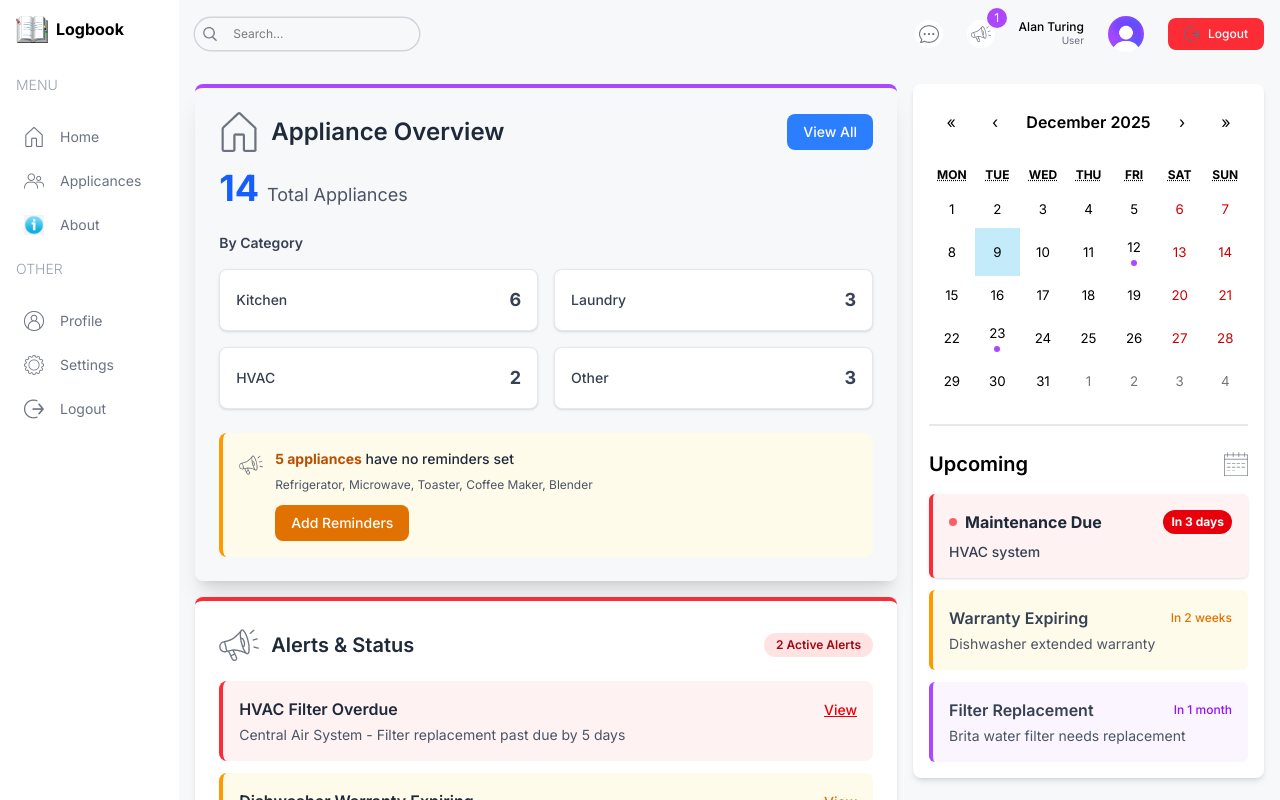
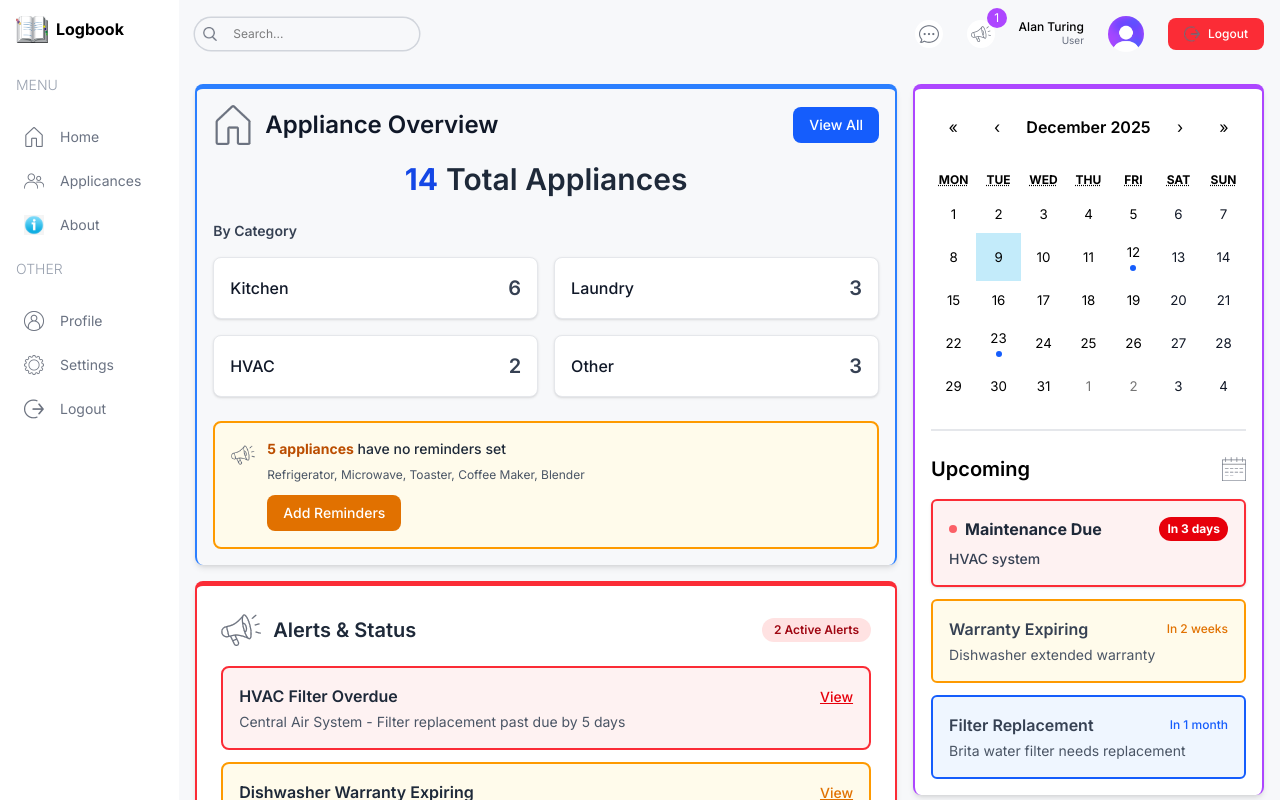
Before and after one commit to UNO-CSCI4830/project4-logbook, a Next.js app in the folder frontend/user-app/: page /user in a window 1280 px wide. Built offline with nearby package versions, Linux system fonts and the light colour scheme.

Commit message:
Update borders,I didnt realize what it looked like on my main display.

```diff
--- a/frontend/user-app/app/(dashboard)/user/page.tsx
+++ b/frontend/user-app/app/(dashboard)/user/page.tsx
@@ -9,7 +9,7 @@ const UserPage = () => {
       {/* Left/Center Content Area */}
       <div className="w-full xl:w-2/3 flex flex-col gap-4">
         {/* Appliance Overview Card */}
-        <div className="bg-grey-100 p-6 rounded-lg shadow-xl hover:shadow-lg transition-shadow cursor-pointer border-t-4 border-purple-500">
+        <div className="bg-grey-500 p-4 rounded-lg shadow-md border-t-5 border-l-2 border-r-2 border-blue-500">
           <div className="flex items-center justify-between mb-4">
             <div className="flex items-center gap-3">
               <Image
@@ -18,10 +18,10 @@ const UserPage = () => {
                 width={40}
                 height={40}
               />
-              <h2 className="text-2xl font-semibold text-gray-800">Appliance Overview</h2>
+              <h2 className="text-2xl font-semibold text-gray-900">Appliance Overview</h2>
             </div>
             <Link href="/list/appliances">
-              <button className="px-4 py-2 bg-blue-500 text-white rounded-lg hover:bg-blue-600 transition-colors text-sm font-medium">
+              <button className="px-4 py-2 bg-blue-600 text-white rounded-lg hover:bg-blue-700 transition-colors text-sm font-medium">
                 View All
               </button>
             </Link>
@@ -29,9 +29,9 @@ const UserPage = () => {
 
           {/* Total Appliances */}
           <div className="mb-6">
-            <div className="flex items-baseline gap-2">
-              <span className="text-4xl font-bold text-blue-600">14</span>
-              <span className="text-lg text-gray-600">Total Appliances</span>
+            <div className="flex flex-items-center justify-center gap-2 ">
+              <span className="text-3xl font-bold text-blue-700">14</span>
+              <span className="text-3xl font-semibold text-gray-800">Total Appliances</span>
             </div>
           </div>
 
@@ -39,27 +39,35 @@ const UserPage = () => {
           <div className="mb-6">
             <h3 className="text-sm font-semibold text-gray-700 mb-4">By Category</h3>
             <div className="grid grid-cols-2 gap-4">
-              <div className="flex items-center justify-between p-4 bg-white rounded-lg hover:bg-purple-300 shadow-sm border border-gray-200">
-                <span className="text-sm font-medium text-gray-700">Kitchen</span>
-                <span className="text-lg font-bold text-gray-700">6</span>
-              </div>
-              <div className="flex items-center justify-between p-4 bg-white rounded-lg hover:bg-purple-300 shadow-sm border border-gray-200">
-                <span className="text-sm font-medium text-gray-700">Laundry</span>
-                <span className="text-lg font-bold text-gray-700">3</span>
-              </div>
-              <div className="flex items-center justify-between p-4 bg-white rounded-lg hover:bg-purple-300 shadow-sm border border-gray-200">
-                <span className="text-sm font-medium text-gray-700">HVAC</span>
-                <span className="text-lg font-bold text-gray-700">2</span>
-              </div>
-              <div className="flex items-center justify-between p-4 bg-white rounded-lg hover:bg-purple-300 shadow-sm border border-gray-200">
-                <span className="text-sm font-medium text-gray-700">Other</span>
-                <span className="text-lg font-bold text-gray-700">3</span>
-              </div>
+              <Link href="/list/appliances?category=kitchen">
+                <div className="flex items-center justify-between p-4 bg-white rounded-lg hover:bg-blue-50 shadow-sm border border-gray-200 cursor-pointer transition-colors">
+                  <span className="text-base font-medium text-gray-900">Kitchen</span>
+                  <span className="text-xl font-semibold text-gray-700">6</span>
+                </div>
+              </Link>
+              <Link href="/list/appliances?category=laundry">
+                <div className="flex items-center justify-between p-4 bg-white rounded-lg hover:bg-blue-50 shadow-sm border border-gray-200 cursor-pointer transition-colors">
+                  <span className="text-base font-medium text-gray-900">Laundry</span>
+                  <span className="text-xl font-semibold text-gray-700">3</span>
+                </div>
+              </Link>
+              <Link href="/list/appliances?category=hvac">
+                <div className="flex items-center justify-between p-4 bg-white rounded-lg hover:bg-blue-50 shadow-sm border border-gray-200 cursor-pointer transition-colors">
+                  <span className="text-base font-medium text-gray-900">HVAC</span>
+                  <span className="text-xl font-semibold text-gray-700">2</span>
+                </div>
+              </Link>
+              <Link href="/list/appliances?category=other">
+                <div className="flex items-center justify-between p-4 bg-white rounded-lg hover:bg-blue-50 shadow-sm border border-gray-200 cursor-pointer transition-colors">
+                  <span className="text-base font-medium text-gray-900">Other</span>
+                  <span className="text-xl font-semibold text-gray-700">3</span>
+                </div>
+              </Link>
             </div>
           </div>
 
           {/* No Reminders Alert */}
-          <div className="p-4 bg-amber-50 border-l-4 border-amber-500 rounded-lg">
+          <div className="p-4 bg-amber-50 border-2 border-amber-500 rounded-lg">
             <div className="flex items-start gap-3">
               <Image
                 src="/announcement.png"
@@ -84,7 +92,7 @@ const UserPage = () => {
         </div>
 
         {/* Alerts & Status Box */}
-        <div className="bg-white p-6 rounded-lg shadow-md border-t-4 border-red-500">
+        <div className="bg-white p-6 rounded-lg shadow-md border-t-5 border-l-2 border-r-2 border-red-500">
           <div className="flex items-center justify-between mb-4">
             <div className="flex items-center gap-3">
               <Image
@@ -101,7 +109,7 @@ const UserPage = () => {
           </div>
 
           <div className="space-y-3">
-            <div className="p-4 bg-red-50 border-l-4 border-red-500 rounded-lg">
+            <div className="p-4 bg-red-50 border-2 border-red-500 rounded-lg">
               <div className="flex items-start justify-between">
                 <div className="flex-1">
                   <h3 className="font-semibold text-gray-800 mb-1">HVAC Filter Overdue</h3>
@@ -115,7 +123,7 @@ const UserPage = () => {
               </div>
             </div>
 
-            <div className="p-4 bg-amber-50 border-l-4 border-amber-500 rounded-lg">
+            <div className="p-4 bg-amber-50 border-2 border-amber-500 rounded-lg">
               <div className="flex items-start justify-between">
                 <div className="flex-1">
                   <h3 className="font-semibold text-gray-800 mb-1">Dishwasher Warranty Expiring</h3>
@@ -131,14 +139,14 @@ const UserPage = () => {
           </div>
 
           <Link href="/list/appliances">
-            <button className="w-full mt-4 px-4 py-2 bg-blue-500 text-white rounded-lg hover:bg-blue-600 transition-colors text-sm font-medium">
+            <button className="w-full mt-4 px-4 py-2 bg-blue-600 text-white rounded-lg hover:bg-blue-700 transition-colors text-sm font-medium">
               View All Appliances
             </button>
           </Link>
         </div>
 
-        {/* Timeline/Activity Feed - Bigger Box */}
-        <div className="bg-white p-6 rounded-lg shadow-md">
+        {/* Timeline/Activity Feed */}
+        <div className="bg-white p-6 rounded-lg shadow-md border-t-5 border-l-2 border-r-2 border-gray-300">
           <div className="flex items-center justify-between mb-6">
             <h1 className="text-2xl font-semibold text-gray-800">Activity Timeline</h1>
             <Image
--- a/frontend/user-app/components/EventCalendar.tsx
+++ b/frontend/user-app/components/EventCalendar.tsx
@@ -38,13 +38,18 @@ const EventCalendar = () => {
     // Custom tile content to add dots on dates with events
     const tileContent = ({ date, view }: { date: Date; view: string }) => {
         if (view === 'month' && hasEvent(date)) {
-            return <div className="flex justify-center"><div className="w-1.5 h-1.5 bg-purple-500 rounded-full mt-1"></div></div>;
+            return <div className="flex justify-center"><div className="w-1.5 h-1.5 bg-blue-600 rounded-full mt-1"></div></div>;
         }
         return null;
     };
 
     return (
-        <div className="p-4 bg-white rounded-lg shadow-md">
+        <div className="p-4 bg-white rounded-lg shadow-md border-t-5 border-l-2 border-r-2 border-purple-500">
+            <style jsx global>{`
+                .react-calendar__month-view__days__day--weekend {
+                    color: #111827 !important;
+                }
+            `}</style>
             <Calendar
                 onChange={onChange}
                 value={value}
@@ -58,7 +63,7 @@ const EventCalendar = () => {
                 <Image src="/calendar-icon.png" alt="Upcoming" width={24} height={24} />
             </div>
             <div className="flex flex-col gap-3">
-                <div className="p-4 rounded-md bg-red-50 border-l-4 border-red-500 shadow-sm">
+                <div className="p-4 rounded-md bg-red-50 border-2 border-red-500 shadow-sm">
                     <div className="flex items-center justify-between mb-2">
                         <div className="flex items-center gap-2">
                             <div className="w-2 h-2 bg-red-500 rounded-full animate-pulse"></div>
@@ -68,17 +73,17 @@ const EventCalendar = () => {
                     </div>
                     <p className="text-sm text-gray-700 font-medium">HVAC system</p>
                 </div>
-                <div className="p-4 rounded-md bg-amber-50 border-l-4 border-amber-500">
+                <div className="p-4 rounded-md bg-amber-50 border-2 border-amber-500">
                     <div className="flex items-center justify-between">
                         <h2 className="font-semibold text-gray-700">Warranty Expiring</h2>
                         <span className="text-xs text-amber-600 font-medium">In 2 weeks</span>
                     </div>
                     <p className="text-sm text-gray-600 mt-1">Dishwasher extended warranty</p>
                 </div>
-                <div className="p-4 rounded-md bg-purple-50 border-l-4 border-purple-500">
+                <div className="p-4 rounded-md bg-blue-50 border-2 border-blue-600">
                     <div className="flex items-center justify-between">
                         <h2 className="font-semibold text-gray-700">Filter Replacement</h2>
-                        <span className="text-xs text-purple-600 font-medium">In 1 month</span>
+                        <span className="text-xs text-blue-600 font-medium">In 1 month</span>
                     </div>
                     <p className="text-sm text-gray-600 mt-1">Brita water filter needs replacement</p>
                 </div>
```
